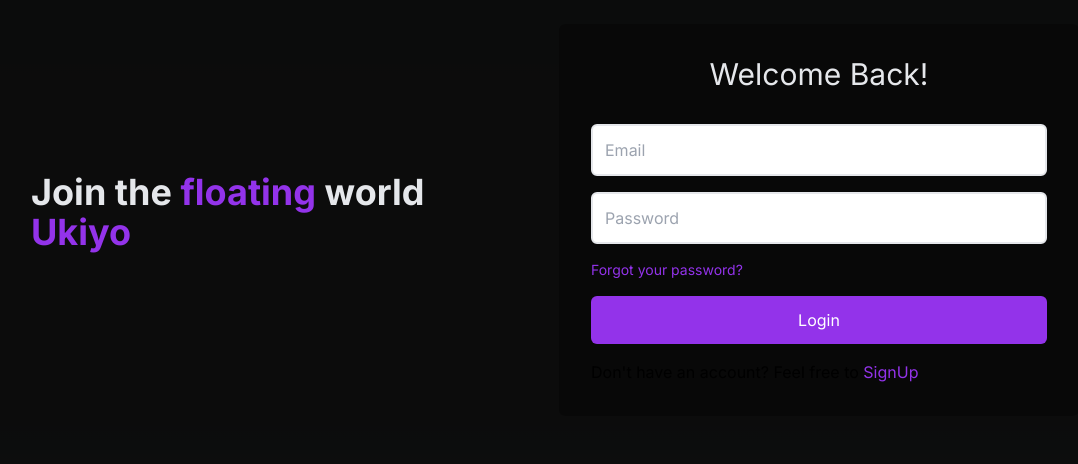
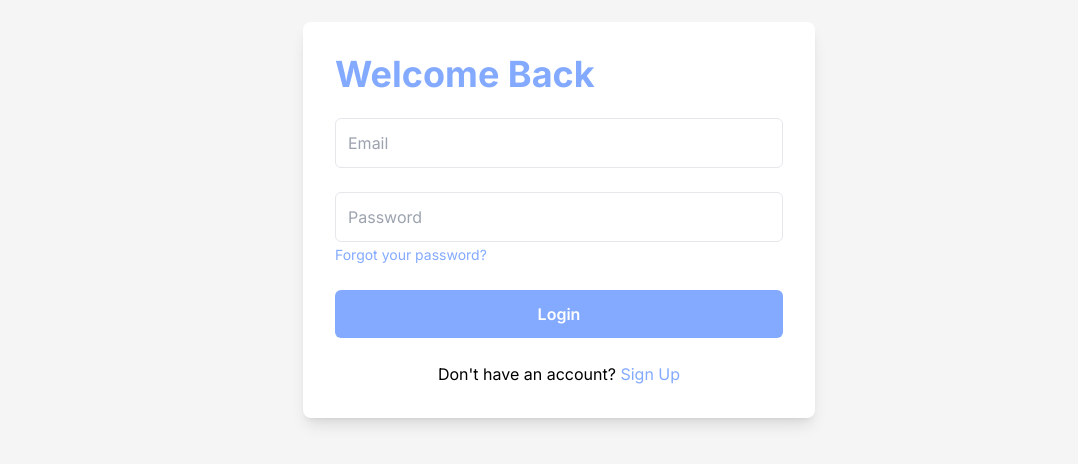
Before and after one commit to UkiyoHaven/ukiyo-haven-client, a Next.js app: page /login in a window 1280 px wide. Shown: the part 180-644 px from the top of the page, without its empty margins (81-1159 px from the left). Built offline with nearby package versions, Linux system fonts and the light colour scheme; no server answers.

Commit message:
Feat: login page UI update

```diff
--- a/app/login/page.tsx
+++ b/app/login/page.tsx
@@ -2,7 +2,7 @@
 import { useState } from 'react';
 import api from '@/utils/api';
 import { useRouter } from 'next/navigation';
-import { AxiosError } from 'axios';  // Import AxiosError for better error handling
+import { AxiosError } from 'axios';
 import Link from 'next/link';
 
 export default function Login() {
@@ -15,43 +15,33 @@ export default function Login() {
     e.preventDefault();
     try {
       const response = await api.post('/auth/login', { email, password });
-
-            // If the response contains the access token, save it and redirect
       if (response.data?.access_token) {
-                localStorage.setItem('token', response.data.access_token);  // Save JWT token
-                router.push('/dashboard');  // Redirect to dashboard after login
+        localStorage.setItem('token', response.data.access_token);
+        router.push('/dashboard');
       } else {
         setError('Login failed. No token received.');
       }
     } catch (err) {
       if (err instanceof AxiosError && err.response?.status === 401) {
-                // If error is due to invalid credentials
         setError('Invalid credentials. Please try again.');
       } else {
-                // For any other type of error
         setError('An unexpected error occurred. Please try again.');
       }
     }
   };
 
   return (
-        <div className="bg-black/95  h-screen flex items-center justify-center">
-            <div className="flex flex-col md:flex-row w-full max-w-6xl mx-auto p-4">
-                <div className="flex flex-col justify-center items-center w-full md:w-1/2 p-8">
-                    <h1 className="text-4xl font-bold mb-4 text-gray-200">
-                        Join the <span className="text-purple-600">floating</span> world <span className="text-purple-600">Ukiyo</span>
-                    </h1>
-                </div>
-                <div className="flex flex-col mx-10 justify-center items-center w-full md:w-1/2 p-8 bg-black/30 rounded-md">
-                    <h2 className="text-3xl mb-4 text-gray-200">Welcome Back!</h2>
-                    <form onSubmit={handleLogin} className="w-full flex flex-col gap-4 mt-4">
+    <div className="bg-softGray min-h-screen flex items-center justify-center">
+      <div className="bg-white shadow-lg p-8 rounded-lg w-full max-w-lg">
+        <h1 className="text-4xl font-bold text-calmBlue mb-6">Welcome Back</h1>
+        <form onSubmit={handleLogin} className="space-y-6">
           <input
             type="email"
             placeholder="Email"
             value={email}
             onChange={(e) => setEmail(e.target.value)}
             required
-                            className="p-3 text-gray-700 rounded-md border-2"
+            className="w-full p-3 rounded-md border focus:outline-none focus:ring-2 focus:ring-calmBlue text-black"
           />
           <input
             type="password"
@@ -59,17 +49,21 @@ export default function Login() {
             value={password}
             onChange={(e) => setPassword(e.target.value)}
             required
-                            className="p-3 text-gray-700 rounded-md border-2"
+            className="w-full p-3 rounded-md border focus:outline-none focus:ring-2 focus:ring-calmBlue text-black"
           />
-                        <a href="#" className="text-purple-600 text-sm">Forgot your password?</a>
-                        <button type="submit" className="p-3 bg-purple-600 rounded-md text-white text-center">Login</button>
-                        {error && <p className="text-red-500">{error}</p>}
-                        <Link href='/register' key='/register'>Don't have an account? Feel free to <span className='text-purple-600'>SignUp</span></Link>
+          <a href="#" className="text-calmBlue text-sm">Forgot your password?</a>
+          {error && <p className="text-dangerRed">{error}</p>}
+          <button
+            type="submit"
+            className="w-full p-3 bg-calmBlue text-white rounded-md font-semibold hover:bg-blue-600"
+          >
+            Login
+          </button>
         </form>
+        <p className="mt-6 text-center">
+          Don't have an account? <Link href="/register" className="text-calmBlue hover:underline">Sign Up</Link>
+        </p>
       </div>
     </div>
-        </div>
-
-
   );
 }
```
Lines whose indentation alone changed are shown as unchanged.
